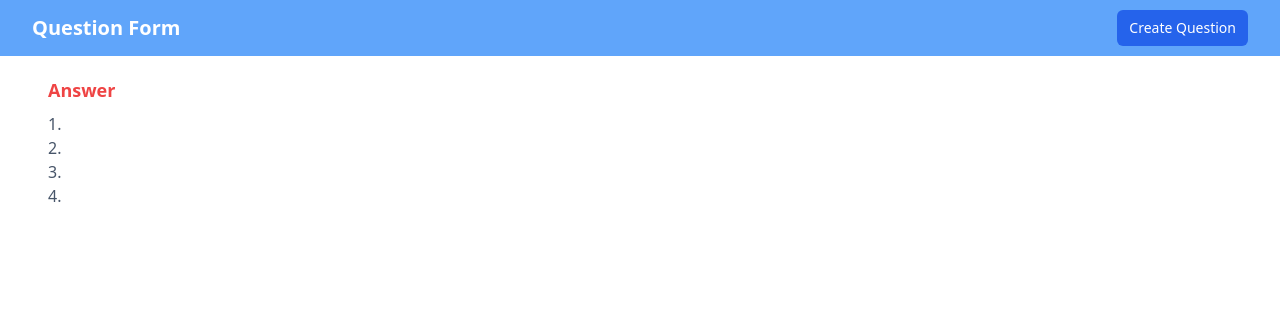
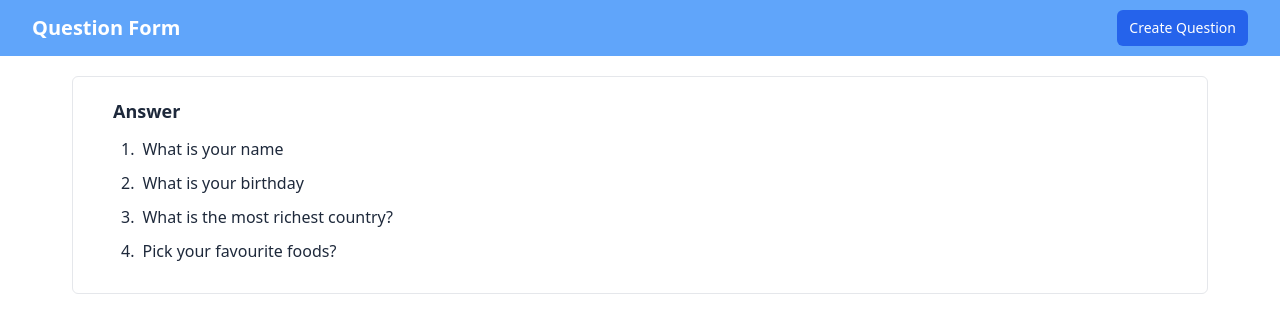
Before and after one commit to ploy-thanaporn/question-form, a React (Create React App) app: page /answer in a window 1280 px wide. Shown: the top 332 px of the page. Built offline with nearby package versions, Linux system fonts and the light colour scheme.

Commit message:
style: answer question

```diff
--- a/src/components/AnswerPage.jsx
+++ b/src/components/AnswerPage.jsx
@@ -5,19 +5,24 @@ const AnswerPage = () => {
   const { questionAnswers } = useContext(QuestionContext);
 
   return (
-    <div className="px-4 mt-5 text-slate-600">
-      <h1 className="text-red-500 font-bold text-lg">Answer</h1>
-      <div className="mt-2">
+    <div className="mt-5 text-slate-800  mx-10 border px-10 py-5 rounded-md">
+      <h1 className="font-bold text-lg">Answer</h1>
+      <div className="mt-3 ml-2">
         {questionAnswers.map((question, index) => (
           <div className="flex">
             <span className="mr-2">{`${index + 1}.`}</span>
-            {question.type === "checkbox" ? (
-              question.choicesSelected.map((choice) => (
-                <div className="pr-1">{choice.title}</div>
-              ))
-            ) : (
-              <div>{question.answer}</div>
-            )}
+            <div className="flex flex-col mb-2.5">
+              {question.title}
+              {question.type === "checkbox" ? (
+                <div className="text-slate-500">
+                  {question.choicesSelected
+                    .map((choice) => choice.title)
+                    .join(", ")}
+                </div>
+              ) : (
+                <div className="text-slate-500">{question.answer}</div>
+              )}
+            </div>
           </div>
         ))}
       </div>
```
